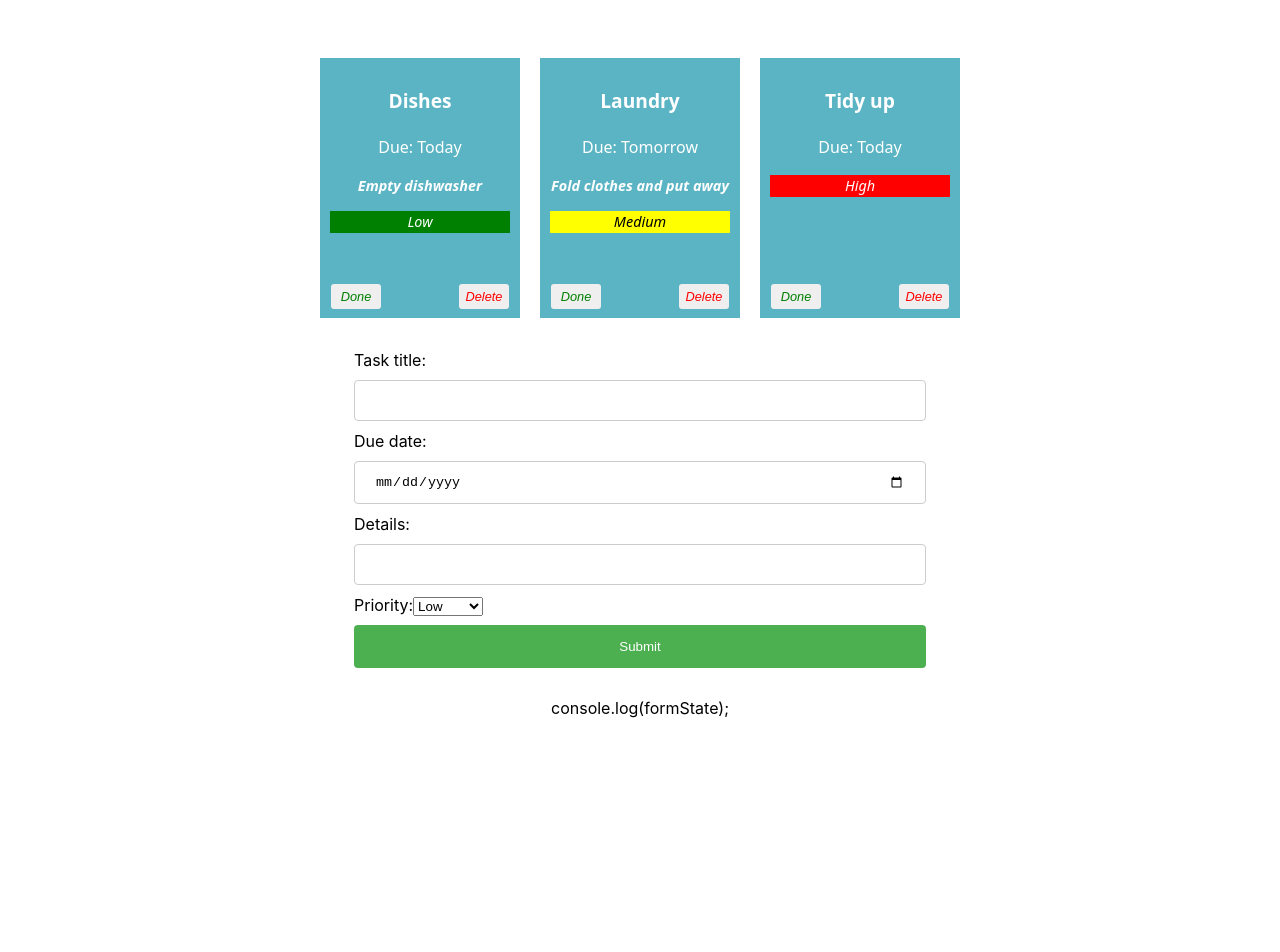
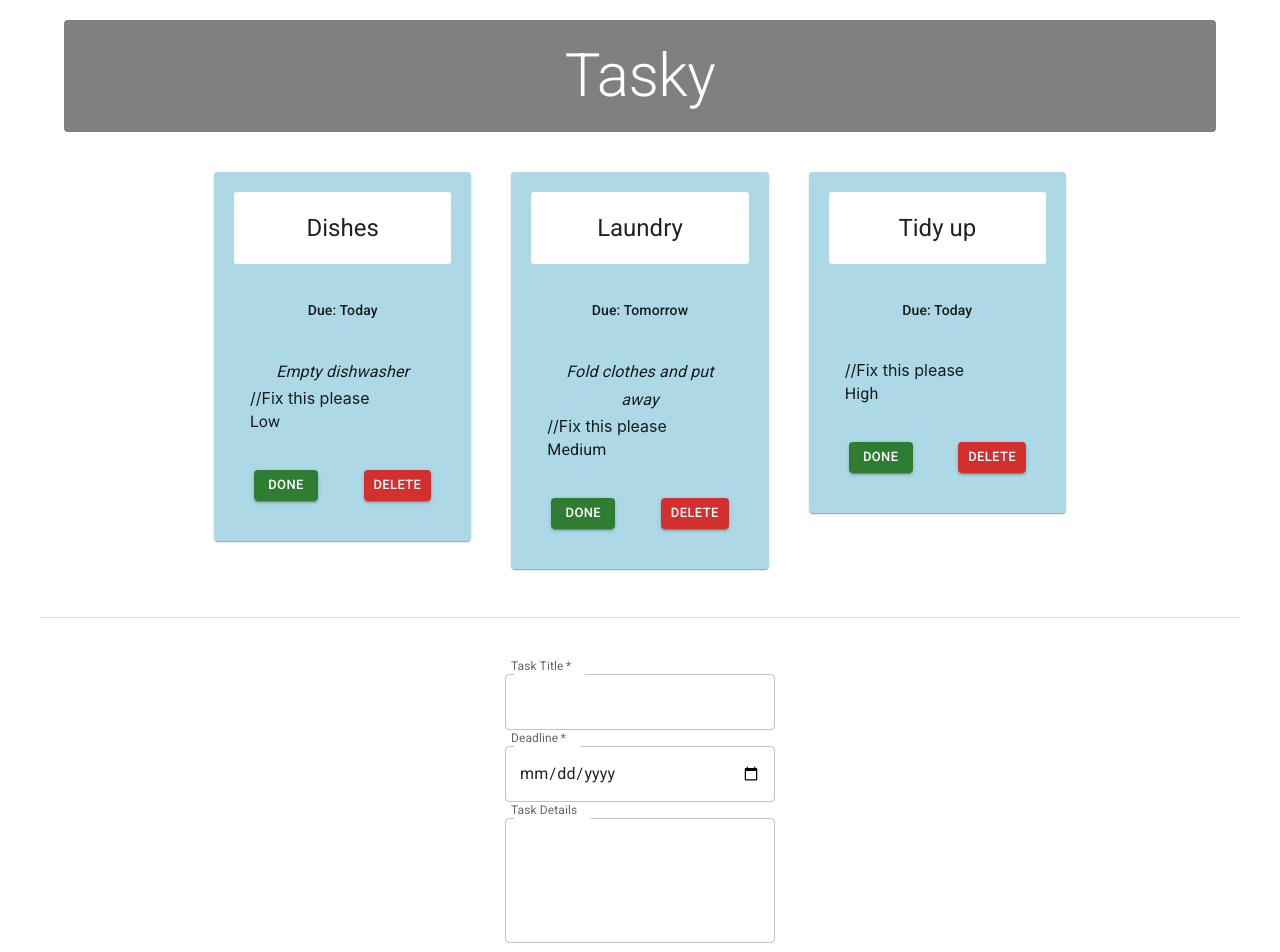
Before and after one commit to EyasRobertson/react-basics-labs, a React (Vite) app in the folder tasky/: page / in a window 1280 px wide. Shown: the top 952 px of the page. Before the commit the page ends 800 px from the top, so only its background shows below. Built offline with nearby package versions, Linux system fonts and the light colour scheme.

Commit message:
Tasky Lab 3 Done

```diff
--- a/tasky/index.html
+++ b/tasky/index.html
@@ -5,6 +5,12 @@
     <link rel="icon" type="image/svg+xml" href="/favicon.svg" />
     <meta name="viewport" content="width=device-width, initial-scale=1.0" />
     <title>tasky</title>
+	<link rel="preconnect" href="https://fonts.googleapis.com" />
+	<link rel="preconnect" href="https://fonts.gstatic.com" crossorigin />
+	<link
+		rel="stylesheet"
+		href="https://fonts.googleapis.com/css2?family=Roboto:wght@300;400;500;700&display=swap"
+	/>
   </head>
   <body>
     <div id="root"></div>
--- a/tasky/package.json
+++ b/tasky/package.json
@@ -10,6 +10,10 @@
     "preview": "vite preview"
   },
   "dependencies": {
+    "@emotion/react": "^11.14.0",
+    "@emotion/styled": "^11.14.1",
+    "@mui/icons-material": "^9.4.0",
+    "@mui/material": "^9.4.0",
     "react": "^19.2.8",
     "react-dom": "^19.2.8",
     "uuid": "^14.0.2"
--- a/tasky/src/App.css
+++ b/tasky/src/App.css
@@ -3,7 +3,7 @@
   line-height: 1.5;
   font-weight: 400;
 }
-
+/* OLD STYLING
 h1 {
   text-align: center;
   background-color: grey;
@@ -21,6 +21,7 @@
 .container{
 	text-align: center;
 }
+
 .card {
   display: inline-block;
   vertical-align: top;
@@ -88,7 +89,7 @@
   color: red;
 }
 
-input[type=text], input[type=date] {
+input[type=text], input[type=date], select {
   width: 100%;
   padding: 12px 20px;
   margin: 8px 0;
@@ -118,3 +119,4 @@
   width: 50%;
   margin: auto;
 }
+*/
--- a/tasky/src/App.jsx
+++ b/tasky/src/App.jsx
@@ -2,7 +2,10 @@
 import Task from './components/Task';
 import AddTaskForm from './components/Form';
 import React, { useState } from 'react';
-import { v4 as uuidv4 } from 'uuid';
+import { v4 as uuidv4 } from 'uuid';import Typography from '@mui/material/Typography';
+import Container from '@mui/material/Container';
+import Grid from '@mui/material/Grid';
+
 
 function App() {
 	const [ taskState, setTaskState ] = useState({
@@ -66,6 +69,35 @@
 	}
     return (
     <div className="container">
+		<Container component="main">
+		  <Typography
+			component="h1"
+			variant="h2"
+			align="center"
+			gutterBottom
+			sx={{
+			  backgroundColor: 'gray',
+			  textAlign: 'center',
+			  color: 'white',
+			  padding: '20px',
+			  margin: '20px 0 40px 0',
+			  borderRadius: '4px'
+			}}
+		  >
+			Tasky
+		  </Typography>
+		</Container>
+
+
+
+		<Container maxWidth="md" component="main">
+			<Grid
+			  container
+			  spacing={5}
+			  sx={{
+				justifyContent: "center"
+			  }}
+			>
 			{taskState.tasks.map((task, index) => (
 				<Task
 				  title={task.title}
@@ -78,7 +110,27 @@
 				  deleteTask = {() => deleteHandler(index)}
 				/>
 			))}
-		<AddTaskForm submit={formSubmitHandler} change={formChangeHandler}/>
+		  </Grid>
+		</Container>
+
+
+		<Container
+	  component="footer"
+	  sx={{
+		borderTop: (theme) => `1px solid ${theme.palette.divider}`,
+		my: 6,
+		py: 6,
+	  }}
+	>
+	  <Grid container sx={{
+		justifyContent: "center"
+	  }}>
+		<AddTaskForm
+		  submit={formSubmitHandler}
+		  change={formChangeHandler}
+		/>
+	  </Grid>
+	</Container>
 		console.log(formState);
 	</div>
 
--- a/tasky/src/components/Form.jsx
+++ b/tasky/src/components/Form.jsx
@@ -1,6 +1,11 @@
+import Box from '@mui/material/Box';
+import TextField from '@mui/material/TextField';
+import Button from '@mui/material/Button';
+
 const AddTaskForm = (props) => {
 
   return (
+  /*
     <div>
       <form onSubmit={props.submit}>
         <label>
@@ -30,6 +35,61 @@
         <input type="submit" value="Submit" />
         </form>
     </div>
+	*/
+
+	<Box
+	  component="form"
+	  sx={{
+		'& .MuiOutlinedInput-root': { m: 1, width: '30ch' },
+	  }}
+	  onSubmit={props.submit}
+	>
+		<div>
+		  <TextField
+			required
+			id="outlined-required"
+			name="title"
+			label="Task Title"
+			slotProps={{ inputLabel: { shrink: true } }}
+			onChange={(event) => props.change(event)}
+		  />
+		</div>
+		<div>
+		  <TextField
+			required
+			name="deadline"
+			label="Deadline"
+			slotProps={{ inputLabel: { shrink: true } }}
+			type="date"
+			onChange={(event) => props.change(event)}
+		  />
+		</div>
+		<div>
+		  <TextField
+			name="description"
+			id="outlined-multiline-static"
+			label="Task Details"
+			slotProps={{ inputLabel: { shrink: true } }}
+			multiline
+			rows={4}
+			onChange={(event) => props.change(event)}
+		  />
+		</div>
+		<div>
+		  <Button
+			type="submit"
+			variant="contained"
+			color="primary"
+			sx={{
+			  m: 1,
+			  p: 1,
+			  width: '95%'
+			}}
+		  >
+			Add Task
+		  </Button>
+		</div>
+	</Box>
   )
 };
 
--- a/tasky/src/components/Task.jsx
+++ b/tasky/src/components/Task.jsx
@@ -1,6 +1,16 @@
+import Box from '@mui/material/Box';
+import Button from '@mui/material/Button';
+import Card from '@mui/material/Card';
+import CardActions from '@mui/material/CardActions';
+import CardContent from '@mui/material/CardContent';
+import CardHeader from '@mui/material/CardHeader';
+import Grid from '@mui/material/Grid';
+import Typography from '@mui/material/Typography';
+
 const Task = (props) => {
 
     return (
+	/*
 		<div className="card" style={{backgroundColor: props.done ? 'lightgrey' : '#5bb4c4'}}>
 			<p className="title">{props.title}</p>
 			<p>Due: {props.deadline}</p>
@@ -10,6 +20,80 @@
 			<button onClick={props.markDone} className="doneButton">Done</button>
 			<button className='deleteButton' onClick={props.deleteTask}>Delete</button>
 		</div>
+		*/
+		<Grid key={props.id} size={{ xs: 12, md: 4 }}>
+			<Card
+				sx={{
+				  backgroundColor: props.done ? 'lightgrey' : 'lightblue',
+				  padding: '20px'
+				}}
+			>
+				<CardHeader
+				  title={props.title}
+				  sx={{
+					backgroundColor: 'white',
+					borderRadius: '3px',
+					padding: '20px',
+					textAlign: 'center'
+				  }}
+				/>
+				<CardContent>
+					<Box
+						sx={{
+						  display: 'flex',
+						  justifyContent: 'center',
+						  alignItems: 'baseline',
+						  mb: 2,
+						  padding: '20px'
+						}}
+					>
+						<Typography
+						  component="p"
+						  variant="subtitle2"
+						  color="text.primary"
+						>
+						  Due: {props.deadline}
+						</Typography>
+					</Box>
+						<Typography
+						component="p"
+						variant="subtitle1"
+						align="center"
+						sx={{ fontStyle: 'italic' }}
+						>
+						{props.description}
+					    </Typography>
+
+						//Fix this please
+						<Typography className={props.level}>
+						{props.level}
+						</Typography>
+				</CardContent>
+				<CardActions
+				  sx={{
+					justifyContent: 'space-between',
+					padding: '20px'
+				  }}
+				>
+					<Button
+						variant="contained"
+						size="small"
+						color="success"
+						onClick={props.markDone}
+					>
+					Done
+					</Button>
+					<Button
+						variant="contained"
+						size="small"
+						color="error"
+						onClick={props.deleteTask}
+					>
+						Delete
+					</Button>
+				</CardActions>
+			</Card>
+		</Grid>
     )
 }
 
```
Also changed, not shown: 1 other file (tests, documents, lock files or other folders). Lines whose indentation alone changed are shown as unchanged.
